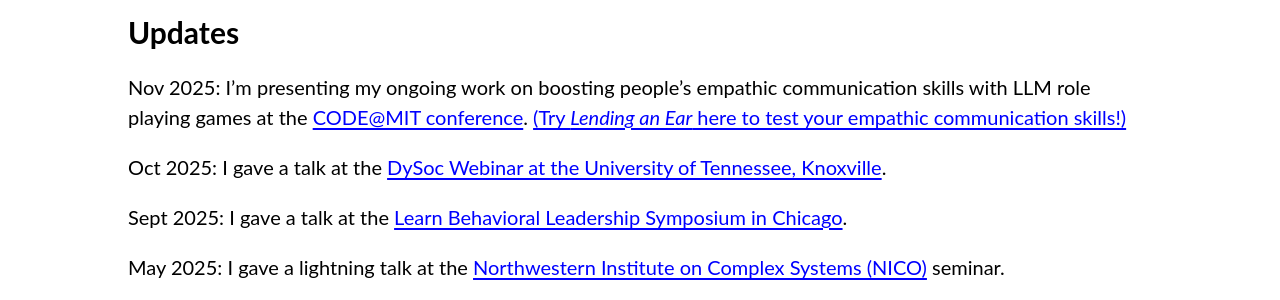
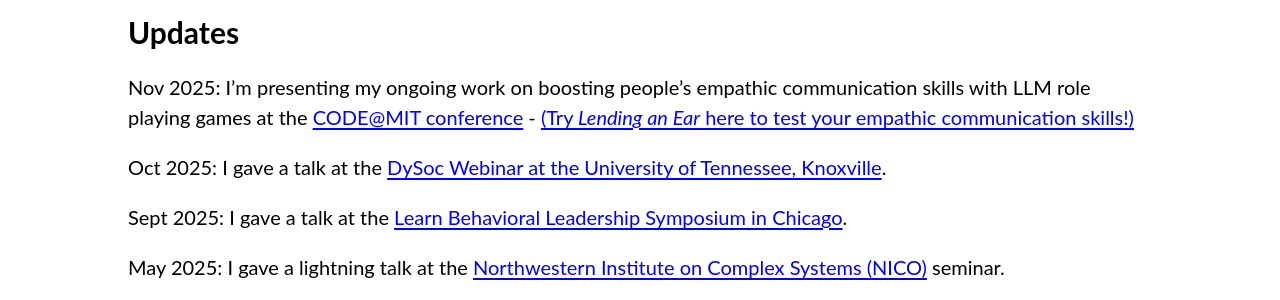
Before and after one commit to aakriti1kumar/aakriti1kumar.github.io, a Jekyll site: the page built from index.md, in a window 1280 px wide. Shown: the part 1110-1410 px from the top of the page. Built offline with Jekyll 4.4.1, drawn with Linux system fonts in a browser that asks for light colours; our own code applies the rules of GitHub Pages for plain Markdown files; Markdown is read by kramdown in place of the engine named in the settings.

```diff
--- a/index.md
+++ b/index.md
@@ -21,7 +21,7 @@ Feel free to reach out to me for collaborations or any inquiries related to my r
 
 ## Updates
 
-Nov 2025: I'm presenting my ongoing work on boosting people's empathic communication skills with LLM role playing games at the [CODE@MIT conference](https://ide.mit.edu/events/2025-conference-on-digital-experimentation-mit-codemit/). [(Try _Lending an Ear_ here to test your empathic communication skills!)](https://human-ai-collaboration-lab.kellogg.northwestern.edu/rpg)
+Nov 2025: I'm presenting my ongoing work on boosting people's empathic communication skills with LLM role playing games at the [CODE@MIT conference](https://ide.mit.edu/events/2025-conference-on-digital-experimentation-mit-codemit/) - [(Try _Lending an Ear_ here to test your empathic communication skills!)](https://human-ai-collaboration-lab.kellogg.northwestern.edu/rpg)
 
 Oct 2025: I gave a talk at the [DySoc Webinar at the University of Tennessee, Knoxville](https://calendar.utk.edu/event/dysoc-webinar-boosting-empathic-communication-skills-via-llm-role-playing-games).
 
```
